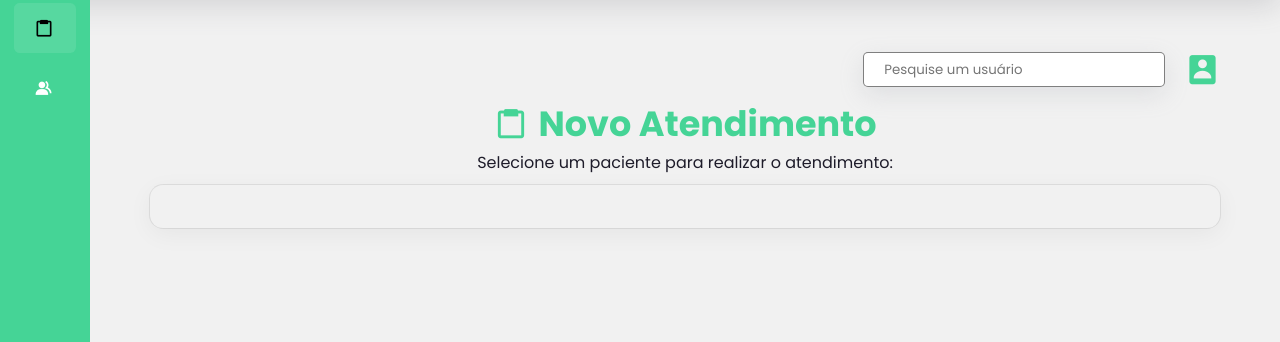
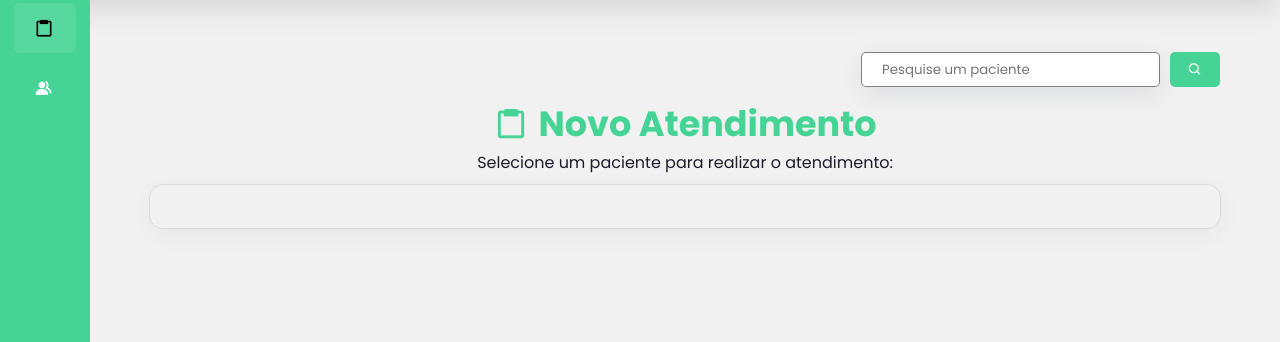
Before and after one commit to MAJE-Tecnologias/Evoluti, a PHP site: page /HTML/Fisio/fisioView_Atendimento.php in a window 1280 px wide. Shown: the part 78-420 px from the top of the page. Run offline with PHP 8.4, Linux system fonts and the light colour scheme; the visitor is signed in with stand-in values (Sample User, id 1); data that the repository does not hold is empty; some libraries are stand-ins or nearby versions.

Commit message:
Commit 65

```diff
--- a/CSS/adminUsuarioStyle.css
+++ b/CSS/adminUsuarioStyle.css
@@ -73,12 +73,6 @@ body {
     padding-top: 130px;
 }
 
-.container_pesquisa {
-    display: flex;
-    width: 100%;
-    margin-bottom: 20px;
-    height: fit-content;
-}
 
 .container_conteudo {
     display: flex;
@@ -153,18 +147,7 @@ body {
     transition: 0.5s;
 }
 
-.grid_pesquisa {
-    display: grid;
-    grid-template-columns: repeat(3, 1fr);
-    grid-template-rows: 1fr;
-    grid-column-gap: 0px;
-    grid-row-gap: 0px;
-    width: 100%;
-    }
 
-    .vazio1 { grid-area: 1 / 1 / 2 / 2; }
-    .vazio2 { grid-area: 1 / 2 / 2 / 3; }
-    .pesquisa { grid-area: 1 / 3 / 2 / 4; }
 
 input[type="text"]{
     height: 35px;
@@ -175,18 +158,6 @@ input[type="text"]{
     background: white;
     box-shadow: 0px 8px 24px 0px rgba(149, 157, 165, 0.20);
     border: 1px solid rgba(0,0,0,0.5);
-}
-
-.iconepesquisa{
-    width: fit-content;
-    height: 100%;
-    font-size: 35px;
-    color: var(--btn_green);
-}
-
-.linha{
-    display: flex;
-    column-gap: 20px;
 }
 
 /* CARDS DE USUÁRIOS */
--- a/CSS/fisioAtendimento.css
+++ b/CSS/fisioAtendimento.css
@@ -67,7 +67,10 @@ body{
 }
 
 .container_pesquisa {
+    display: flex;
+    width: 100%;
     margin-bottom: 10px;
+    height: fit-content;
 }
 
 .container_form {
@@ -77,3 +80,42 @@ body{
 .container_usuarios{
     height:auto;
 }
+
+/* PESQUISA */
+.grid_pesquisa {
+    display: flex;
+    justify-content: right;
+    width: 100%;
+    }
+
+.linha{
+    display: flex;
+    column-gap: 20px;
+}
+
+.form_pesquisar{
+    display: flex;
+    column-gap: 10px;
+}
+
+.btn_pesquisar{
+    border: 0;
+    border-radius: 5px;
+    background: #45D496;
+    color: white;
+    font-weight: 700;
+    display: flex;
+    justify-content: center;
+    align-items: center;
+    column-gap: 5px;
+    font-size: 15px;
+    width: 50px;
+}
+
+.input_pesquisa{
+    width: fit-content;
+}
+
+input[type="text"] {
+    width: fit-content;
+}
--- a/HTML/Estagiario/estagView.php
+++ b/HTML/Estagiario/estagView.php
@@ -163,7 +163,7 @@ include '../Componentes Gerais/NavPerfil.php';
                 <ul class="menu_links">
                     <li class="nav_link">
                         <a href="estagView_Atendimento.php">
-                            <i class='bx bxs-plus-circle icone'></i>
+                            <i class='bx bx-clipboard icone'></i>
                             <span class="menu_texto">Atendimentos</span>
                         </a>
                     </li>
--- a/HTML/Estagiario/estagView_AtendimentoInterno.php
+++ b/HTML/Estagiario/estagView_AtendimentoInterno.php
@@ -307,7 +307,7 @@ $nomeArray = $selectNome->fetch_array(MYSQLI_ASSOC);
                 <ul class="menu_links"></ul>
                 <li class="nav_link">
                     <a href="estagView_Atendimento.php" class="active">
-                        <i class='bx bxs-plus-circle icone'></i>
+                        <i class='bx bx-clipboard icone'></i>
                         <span class="menu_texto">Atendimento</span>
                     </a>
                 </li>
--- a/HTML/Estagiario/estagView_ProntuarioEletronico.php
+++ b/HTML/Estagiario/estagView_ProntuarioEletronico.php
@@ -287,14 +287,14 @@ $nomeArray = $selectNome->fetch_array(MYSQLI_ASSOC);
             <div class="menu">
                 <ul class="menu_links"></ul>
                 <li class="nav_link">
-                    <a href="estagView_Atendimento.php" class="active">
-                        <i class='bx bxs-plus-circle icone'></i>
+                    <a href="estagView_Atendimento.php" >
+                        <i class='bx bx-clipboard icone'></i>
                         <span class="menu_texto">Atendimento</span>
                     </a>
                 </li>
 
                 <li class="nav_link">
-                    <a href="estagView_Pacientes.php">
+                    <a href="estagView_Pacientes.php" class="active">
                         <i class='bx bxs-group icone'></i>
                         <span class="menu_texto">Pacientes</span>
                     </a>
--- a/HTML/Fisio/fisioView_Atendimento.php
+++ b/HTML/Fisio/fisioView_Atendimento.php
@@ -69,15 +69,12 @@ include '../Componentes Gerais/NavPerfil.php'
         <div class="container_pesquisa">
             <div class="grid_pesquisa">
 
-                <div class="vazio2"></div>
-
-
-                <div class="vazio1"></div>
-
-
-                <div class="pesquisa linha"><input type="text" placeholder="Pesquise um usuário"><i
-                        class='bx bxs-user-rectangle iconepesquisa'></i></div>
-
+            <div class="pesquisa linha">
+                        <form method="_GET" class="form_pesquisar">
+                            <input type="text" placeholder="Pesquise um paciente" name="poggers">
+                            <button type="submit" name="nice" class="btn_pesquisar"><i class='bx bx-search'></i></button>
+                        </form>
+                    </div>
             </div>
         </div>
         <div class="titulo">
```
Also changed, not shown: HTML/Estagiario/estagView_Atendimento.php (+5 -8 lines), HTML/Estagiario/estagView_Pacientes.php (+3 -13 lines), HTML/Fisio/fisioView_Pacientes.php (+2 -11 lines).
